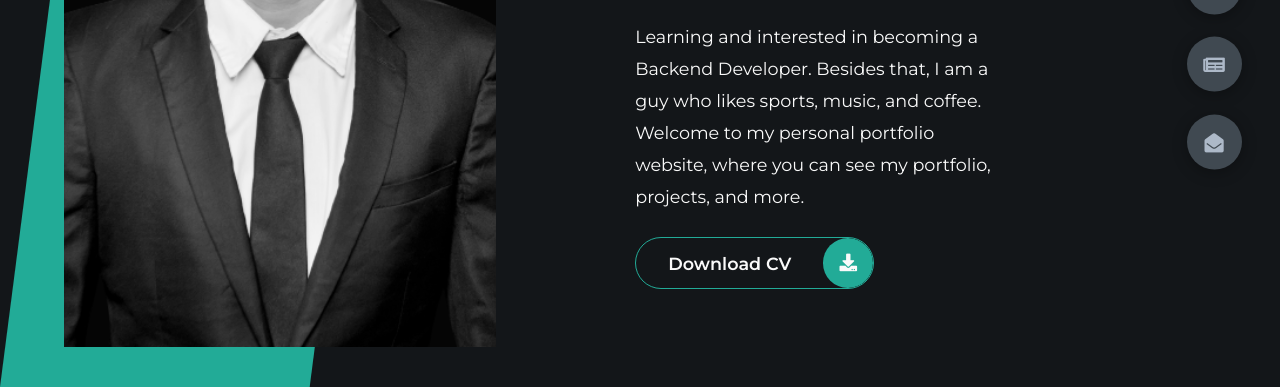
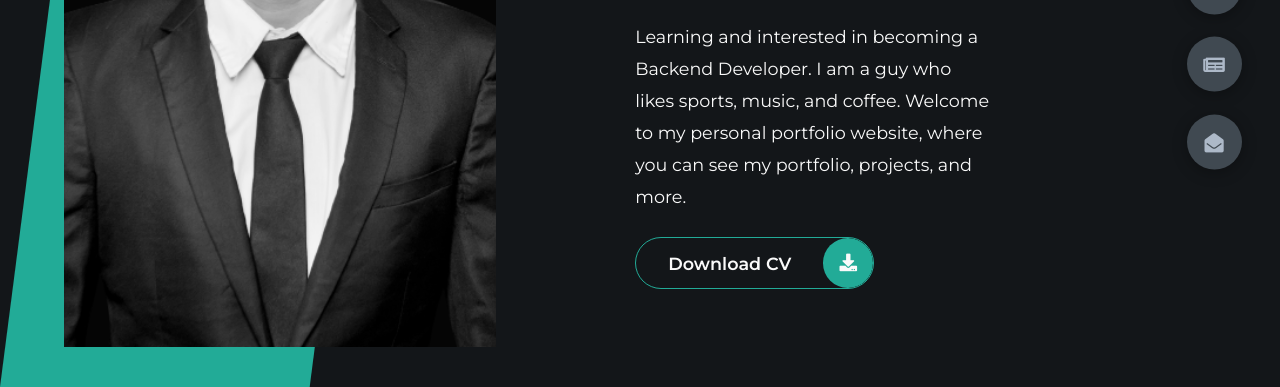
Before and after one commit to fatah-illah/my-portofolio-project, a plain HTML site: page index.html in a window 1280 px wide. Shown: the part 413-800 px from the top of the page. Drawn offline with Linux system fonts and the light colour scheme.

Commit message:
editing the code

```diff
--- a/index.html
+++ b/index.html
@@ -43,7 +43,7 @@
             Soon ~ Backend Developer.
           </h1>
 
-          <p>Learning and interested in becoming a Backend Developer. Besides that, I am a guy who likes sports, music, and coffee. Welcome to my personal portfolio website, where you can see my portfolio, projects, and more.</p>
+          <p>Learning and interested in becoming a Backend Developer. I am a guy who likes sports, music, and coffee. Welcome to my personal portfolio website, where you can see my portfolio, projects, and more.</p>
 
           <div class="btn-con">
             <a href="./CV/CV_Fatahillah.pdf" download="" class="main-btn">
```
